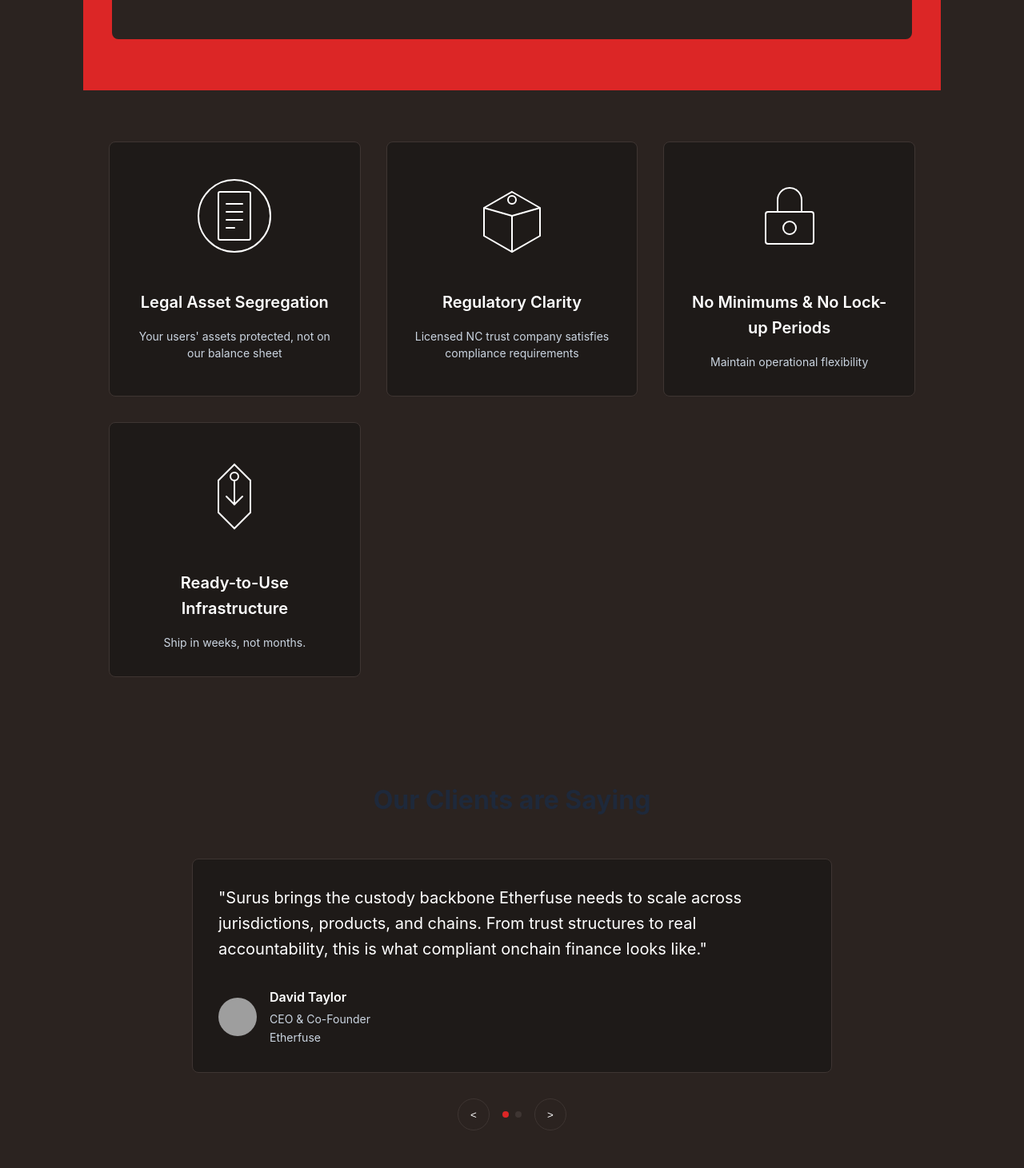
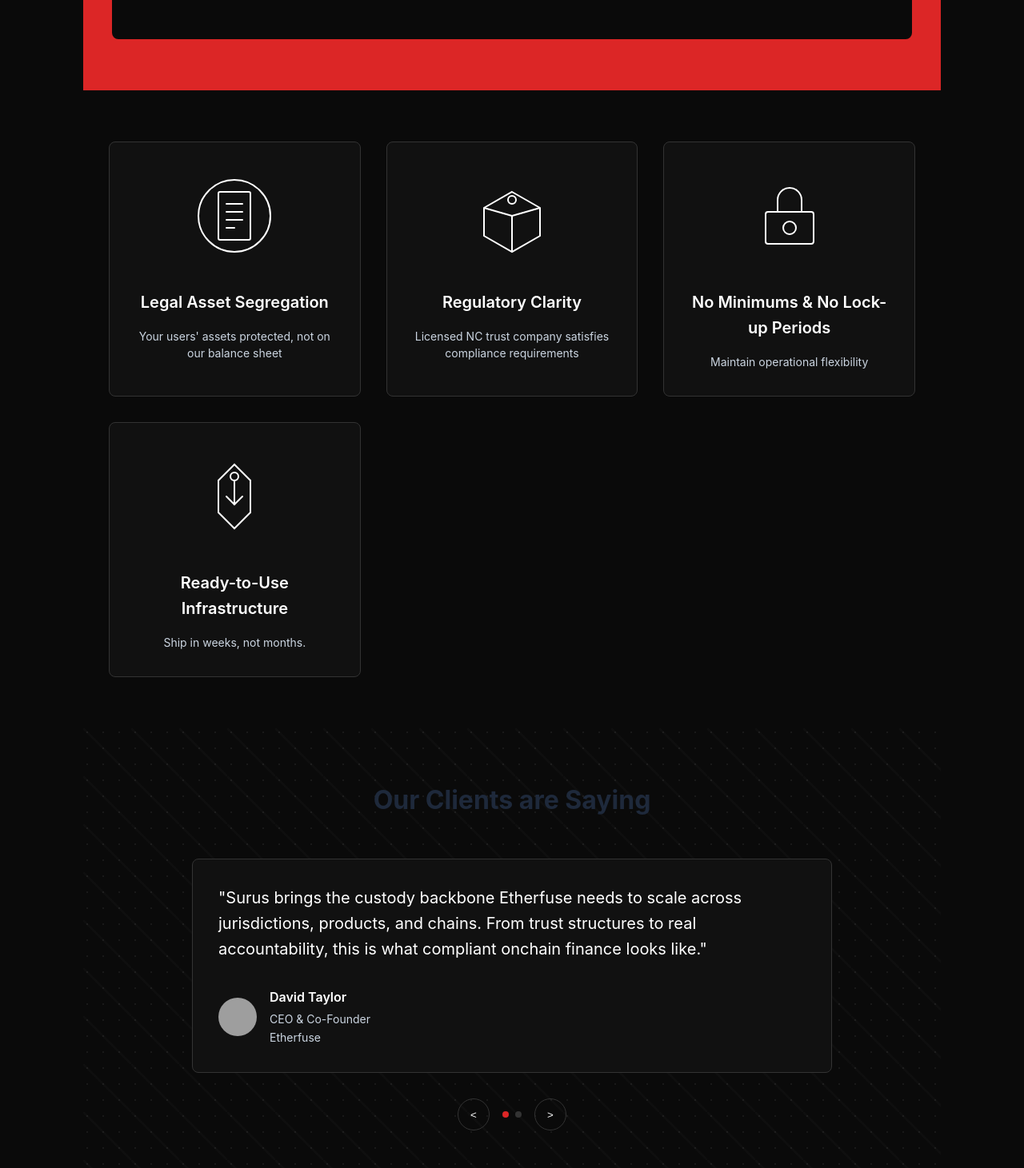
Before and after one commit to klr08/surus-website, a React (Vite) app: page / in a window 1280 px wide. Shown: the part 1289-2750 px from the top of the page at 80% size. Built offline with nearby package versions, Linux system fonts and the light colour scheme; grey boxes are pictures that could not be loaded.

Commit message:
Add subtle background patterns and update color scheme to dark gray

```diff
--- a/public/css/homepage.css
+++ b/public/css/homepage.css
@@ -2,20 +2,20 @@
 
 /* General Styles */
 body {
-  background-color: #2b2320;
+  background-color: #0a0a0a;
   color: #ffffff;
   font-family: -apple-system, BlinkMacSystemFont, 'Segoe UI', Roboto, sans-serif;
 }
 
 .home-page {
-  background-color: #2b2320;
+  background-color: #0a0a0a;
 }
 
 /* Hero Section */
 .hero-section {
   padding: 6rem 2rem;
   text-align: center;
-  background-color: #2b2320;
+  background-color: #0a0a0a;
 }
 
 .hero-content {
@@ -102,7 +102,7 @@ body {
 }
 
 .pricing-calculator {
-  background-color: #2b2320;
+  background-color: #0a0a0a;
   border-radius: 8px;
   padding: 2rem;
 }
@@ -223,7 +223,29 @@ body {
 /* Features Section */
 .features-section {
   padding: 4rem 2rem;
-  background-color: #2b2320;
+  background-color: #0a0a0a;
+  position: relative;
+}
+
+/* Hexagon Mesh Pattern for Features Section */
+.features-section.hexagon-pattern::before {
+  content: '';
+  position: absolute;
+  top: 0;
+  left: 0;
+  right: 0;
+  bottom: 0;
+  background-image:
+    repeating-linear-gradient(0deg, transparent, transparent 14px, rgba(10,10,10,0.03) 15px),
+    repeating-linear-gradient(60deg, transparent, transparent 14px, rgba(10,10,10,0.03) 15px),
+    repeating-linear-gradient(-60deg, transparent, transparent 14px, rgba(10,10,10,0.03) 15px);
+  pointer-events: none;
+  z-index: 1;
+}
+
+.features-section > * {
+  position: relative;
+  z-index: 2;
 }
 
 .features-container {
@@ -238,8 +260,8 @@ body {
 }
 
 .feature-card {
-  background-color: #1e1a18;
-  border: 1px solid #3e3532;
+  background-color: #111111;
+  border: 1px solid #333333;
   border-radius: 8px;
   padding: 2rem;
   text-align: center;
@@ -261,7 +283,7 @@ body {
   display: flex;
   align-items: center;
   justify-content: center;
-  background-color: #3e3532;
+  background-color: #333333;
   border-radius: 50%;
   font-size: 3rem;
   font-weight: bold;
@@ -285,7 +307,31 @@ body {
 /* Testimonials Section */
 .testimonials-section {
   padding: 4rem 2rem;
-  background-color: #2b2320;
+  background-color: #0a0a0a;
+  position: relative;
+}
+
+/* Organic Sketch Pattern for Testimonials Section */
+.testimonials-section.organic-sketch-pattern::before {
+  content: '';
+  position: absolute;
+  top: 0;
+  left: 0;
+  right: 0;
+  bottom: 0;
+  background-image:
+    radial-gradient(circle at 25% 25%, rgba(255,255,255,0.03) 1px, transparent 1px),
+    radial-gradient(circle at 75% 75%, rgba(255,255,255,0.03) 1px, transparent 1px),
+    linear-gradient(45deg, transparent 48%, rgba(255,255,255,0.02) 49%, rgba(255,255,255,0.02) 51%, transparent 52%);
+  background-size: 20px 20px, 20px 20px, 60px 60px;
+  background-position: 0 0, 10px 10px, 0 0;
+  pointer-events: none;
+  z-index: 1;
+}
+
+.testimonials-section > * {
+  position: relative;
+  z-index: 2;
 }
 
 .testimonials-container {
@@ -301,8 +347,8 @@ body {
 }
 
 .testimonial {
-  background-color: #1e1a18;
-  border: 1px solid #3e3532;
+  background-color: #111111;
+  border: 1px solid #333333;
   border-radius: 8px;
   padding: 2rem;
 }
@@ -355,7 +401,7 @@ body {
 
 .carousel-arrow {
   background: none;
-  border: 1px solid #3e3532;
+  border: 1px solid #333333;
   color: white;
   width: 40px;
   height: 40px;
@@ -368,7 +414,7 @@ body {
 }
 
 .carousel-arrow:hover {
-  background-color: #3e3532;
+  background-color: #333333;
 }
 
 .carousel-indicators {
@@ -381,7 +427,7 @@ body {
   width: 8px;
   height: 8px;
   border-radius: 50%;
-  background-color: #3e3532;
+  background-color: #333333;
   border: none;
   cursor: pointer;
 }
@@ -393,7 +439,7 @@ body {
 /* Insights Section */
 .insights-section {
   padding: 4rem 2rem;
-  background-color: #2b2320;
+  background-color: #0a0a0a;
 }
 
 .insights-container {
@@ -421,8 +467,8 @@ body {
 }
 
 .podcast-card {
-  background-color: #1e1a18;
-  border: 1px solid #3e3532;
+  background-color: #111111;
+  border: 1px solid #333333;
   border-radius: 8px;
   overflow: hidden;
   transition: transform 0.3s, box-shadow 0.3s;
@@ -485,14 +531,38 @@ body {
 
 .insights-button:hover {
   background-color: white;
-  color: #2b2320;
+  color: #0a0a0a;
 }
 
 /* CTA Section */
 .cta-section {
   padding: 4rem 2rem;
-  background-color: #2b2320;
+  background-color: #0a0a0a;
   text-align: center;
+  position: relative;
+}
+
+/* Organic Sketch Pattern for CTA Section */
+.cta-section.organic-sketch-pattern::before {
+  content: '';
+  position: absolute;
+  top: 0;
+  left: 0;
+  right: 0;
+  bottom: 0;
+  background-image:
+    radial-gradient(circle at 25% 25%, rgba(255,255,255,0.03) 1px, transparent 1px),
+    radial-gradient(circle at 75% 75%, rgba(255,255,255,0.03) 1px, transparent 1px),
+    linear-gradient(45deg, transparent 48%, rgba(255,255,255,0.02) 49%, rgba(255,255,255,0.02) 51%, transparent 52%);
+  background-size: 20px 20px, 20px 20px, 60px 60px;
+  background-position: 0 0, 10px 10px, 0 0;
+  pointer-events: none;
+  z-index: 1;
+}
+
+.cta-section > * {
+  position: relative;
+  z-index: 2;
 }
 
 .cta-container {
@@ -514,7 +584,7 @@ body {
 
 /* Footer Styles */
 footer {
-    background-color: #1e1a18;
+    background-color: #111111;
     color: #cbd5e1;
     padding: 3rem 2rem;
 }
@@ -589,7 +659,7 @@ footer {
 .footer-bottom {
   margin-top: 3rem;
   padding-top: 1.5rem;
-  border-top: 1px solid #3e3532;
+  border-top: 1px solid #333333;
   text-align: center;
   font-size: 0.75rem;
   color: #64748b;
@@ -635,4 +705,11 @@ footer {
     flex-direction: column;
     gap: 2rem;
   }
+
+  /* Ensure patterns work on mobile */
+  .features-section.hexagon-pattern::before,
+  .testimonials-section.organic-sketch-pattern::before,
+  .cta-section.organic-sketch-pattern::before {
+    background-size: 15px 15px, 15px 15px, 45px 45px;
+  }
 }
--- a/src/components/home/CTASection.tsx
+++ b/src/components/home/CTASection.tsx
@@ -2,7 +2,7 @@ import React from 'react';
 
 const CTASection: React.FC = () => {
   return (
-    <section className="cta-section">
+    <section className="cta-section organic-sketch-pattern">
       <div className="cta-container">
         <h2 className="cta-heading">Schedule a Strategy Call</h2>
         <p className="cta-description">
--- a/src/components/home/FeaturesSection.tsx
+++ b/src/components/home/FeaturesSection.tsx
@@ -82,7 +82,7 @@ const FeaturesSection: React.FC = () => {
   ];
 
   return (
-    <section className="features-section">
+    <section className="features-section hexagon-pattern">
       <div className="features-container">
         <div className="features-grid">
           {features.map((feature, index) => (
--- a/src/components/home/TestimonialsSection.tsx
+++ b/src/components/home/TestimonialsSection.tsx
@@ -59,7 +59,7 @@ const TestimonialsSection: React.FC = () => {
   };
 
   return (
-    <section className="testimonials-section">
+    <section className="testimonials-section organic-sketch-pattern">
       <div className="testimonials-container">
         <h2 className="testimonials-heading">Our Clients are Saying</h2>
 
```
